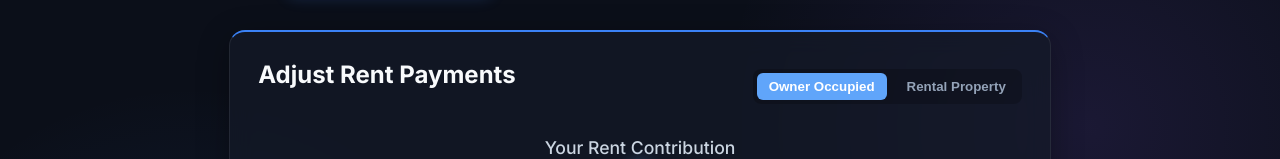
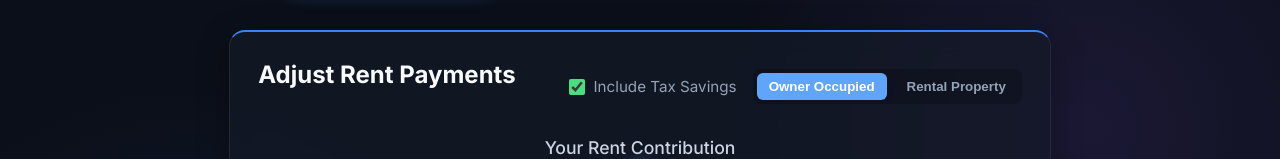
Before and after one commit to ehongkuo/sf-condo-model, a React app in the folder app/: page / in a window 1280 px wide. Both pictures are taken after a click on the button "Cash Flow & Rent". Shown: the part 300-459 px from the top of the page. Built offline with nearby package versions, Linux system fonts and the light colour scheme; the HTML template or start-up script is replaced by a standard one.

Commit message:
Add agent worktree rule and tax savings toggle

```diff
--- a/app/src/App.jsx
+++ b/app/src/App.jsx
@@ -11,6 +11,7 @@ function App() {
   const [brotherRent, setBrotherRent] = useState(1500);
   const [isRental, setIsRental] = useState(false);
   const [tenantRent, setTenantRent] = useState(4000);
+  const [includeTaxSavings, setIncludeTaxSavings] = useState(true);
   const [purchasePrice, setPurchasePrice] = useState(1050000);
   const [interestRate, setInterestRate] = useState(6.5);
   const [selectedYear, setSelectedYear] = useState(1);
@@ -81,6 +82,7 @@ function App() {
   const marginalRate = 0.24;
   const annualTaxSavings = incrementalDeduction * marginalRate;
   const userTaxShield = annualTaxSavings / 12;
+  const appliedTaxShield = includeTaxSavings ? userTaxShield : 0;
 
   // 4. Distributions
   const dadRentIncome = totalRent * 0.5;
@@ -90,14 +92,14 @@ function App() {
   const userRentIncome = totalRent * 0.25;
   const userExpenses = propertyCosts * 0.25;
   const userNet = isRental
-    ? userRentIncome - userExpenses + userTaxShield
-    : userRentIncome - userRent - userExpenses + userTaxShield;
+    ? userRentIncome - userExpenses + appliedTaxShield
+    : userRentIncome - userRent - userExpenses + appliedTaxShield;
 
   const brotherRentIncome = totalRent * 0.25;
   const brotherExpenses = propertyCosts * 0.25;
   const brotherNet = isRental
-    ? brotherRentIncome - brotherExpenses + userTaxShield
-    : brotherRentIncome - brotherRent - brotherExpenses + userTaxShield;
+    ? brotherRentIncome - brotherExpenses + appliedTaxShield
+    : brotherRentIncome - brotherRent - brotherExpenses + appliedTaxShield;
 
   // Helper for the monthly interest/principal split display
   const monthlyInterest = totalInterestForYear / 12;
@@ -146,6 +148,16 @@ function App() {
             <div className="card controls-card">
               <div style={{display: 'flex', justifyContent: 'space-between', alignItems: 'center', marginBottom: '16px'}}>
                 <h2>Adjust Rent Payments</h2>
+                <div style={{display: 'flex', gap: '16px', alignItems: 'center'}}>
+                  <label style={{display: 'flex', alignItems: 'center', gap: '8px', cursor: 'pointer', color: '#94a3b8', fontSize: '0.95rem'}}>
+                    <input
+                      type="checkbox"
+                      checked={includeTaxSavings}
+                      onChange={(e) => setIncludeTaxSavings(e.target.checked)}
+                      style={{accentColor: '#4ade80', width: '16px', height: '16px'}}
+                    />
+                    Include Tax Savings
+                  </label>
                   <div style={{display: 'flex', gap: '8px', background: 'rgba(0,0,0,0.2)', padding: '4px', borderRadius: '8px'}}>
                     <button
                       onClick={() => setIsRental(false)}
@@ -155,6 +167,7 @@ function App() {
                       onClick={() => setIsRental(true)}
                       style={{padding: '6px 12px', borderRadius: '6px', border: 'none', background: isRental ? '#a855f7' : 'transparent', color: isRental ? '#fff' : '#94a3b8', cursor: 'pointer', fontWeight: 'bold'}}
                     >Rental Property</button>
+                  </div>
                 </div>
               </div>
 
@@ -201,7 +214,7 @@ function App() {
                   <div className="row"><span>25% Property Costs:</span> <span className="negative">-{formatCurrency(userExpenses)}</span></div>
                   {!isRental && <div className="row"><span>Rent Paid Out:</span> <span className="negative">-{formatCurrency(userRent)}</span></div>}
                   <div className="row"><span>25% Rent Pot:</span> <span className="positive">+{formatCurrency(userRentIncome)}</span></div>
-                  <div className="row"><span>Tax Savings:</span> <span className="positive">+{formatCurrency(userTaxShield)}</span></div>
+                  {includeTaxSavings && <div className="row"><span>Tax Savings:</span> <span className="positive">+{formatCurrency(userTaxShield)}</span></div>}
                   <hr />
                   <div className="row total"><span>Net Flow:</span> <span className={userNet >= 0 ? "positive" : "negative"}>{formatCurrency(userNet)}</span></div>
                 </div>
@@ -212,7 +225,7 @@ function App() {
                   <div className="row"><span>25% Property Costs:</span> <span className="negative">-{formatCurrency(brotherExpenses)}</span></div>
                   {!isRental && <div className="row"><span>Rent Paid Out:</span> <span className="negative">-{formatCurrency(brotherRent)}</span></div>}
                   <div className="row"><span>25% Rent Pot:</span> <span className="positive">+{formatCurrency(brotherRentIncome)}</span></div>
-                  <div className="row"><span>Tax Savings:</span> <span className="positive">+{formatCurrency(userTaxShield)}</span></div>
+                  {includeTaxSavings && <div className="row"><span>Tax Savings:</span> <span className="positive">+{formatCurrency(userTaxShield)}</span></div>}
                   <hr />
                   <div className="row total"><span>Net Flow:</span> <span className={brotherNet >= 0 ? "positive" : "negative"}>{formatCurrency(brotherNet)}</span></div>
                 </div>
```
Also changed, not shown: 1 other file (tests, documents, lock files or other folders). Lines whose indentation alone changed are shown as unchanged.
